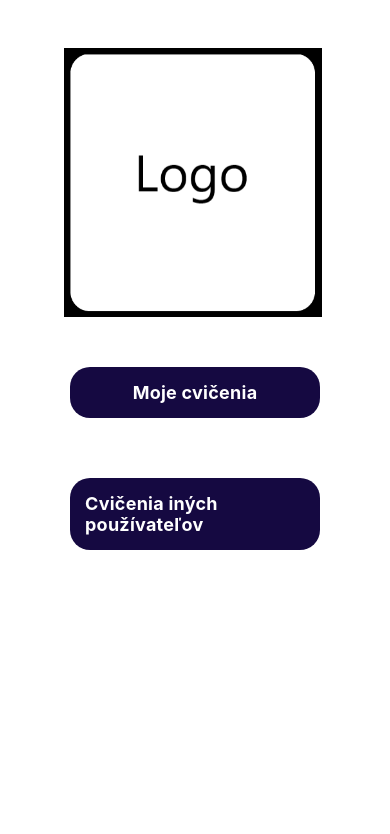
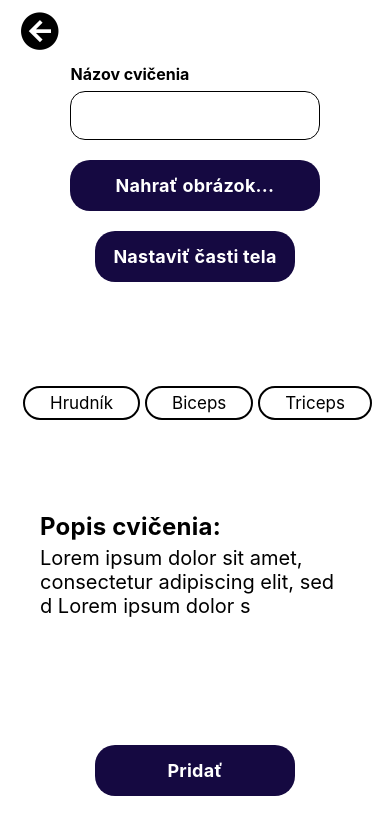
Before and after one commit to JSimko4/MTAA_FRONTEND, a React Native app: screen /AddExercise in a window 390 px wide. Shown: the top 834 px of the page. Built offline with nearby package versions, Linux system fonts and the light colour scheme.

Commit message:
added AddExerciceScreen

```diff
--- a/App.js
+++ b/App.js
@@ -9,6 +9,7 @@ import HomeScreen from './screens/HomeScreen';
 import ExerciseDetailScreen from './screens/ExerciseDetailScreen';
 import FilterScreen from './screens/FilterScreen';
 import UsersScreen from './screens/UsersScreen';
+import AddExerciseScreen from './screens/AddExerciseScreen';
 
 
 // globals
@@ -41,6 +42,7 @@ export default function App(){
           <Stack.Screen name="ExerciseDetail" component={ExerciseDetailScreen}/>
           <Stack.Screen name="Filter" component={FilterScreen}/>
           <Stack.Screen name="Users" component={UsersScreen}/>
+          <Stack.Screen name="AddExercise" component={AddExerciseScreen}/>
 
         </Stack.Navigator>
       </NavigationContainer>
--- /dev/null
+++ b/screens/AddExerciseScreen.js
@@ -0,0 +1,147 @@
+import * as React from 'react';
+import { View, StyleSheet, Image, TextInput, Text, TouchableOpacity, ScrollView, ImageBackground, Pressable } from 'react-native';
+import {IconButton} from 'react-native-paper';
+
+export default function AddExerciseScreen({navigation}) {
+
+    const styles = StyleSheet.create({
+        input: {
+          paddingVertical: 12,
+          paddingHorizontal: 15,
+          borderRadius: 15,
+          fontSize: 19,
+          width: 250,
+          borderWidth: 1.5,
+          marginBottom: 0,
+          backgroundColor: "transparent"
+        },
+        button1: {
+          alignItems: 'center',
+          justifyContent: 'center',
+          paddingVertical: 15,
+          paddingHorizontal: 15,
+          width: 250,
+          borderRadius: 4,
+          elevation: 3,
+          backgroundColor: "rgb(21, 9, 65)",
+          borderRadius: 20,
+          marginBottom: 0,
+          marginTop: 20
+        },
+        button2: {
+            alignItems: 'center',
+            justifyContent: 'center',
+            paddingVertical: 15,
+            paddingHorizontal: 15,
+            width: 200,
+            borderRadius: 4,
+            elevation: 3,
+            backgroundColor: "rgb(21, 9, 65)",
+            borderRadius: 20,
+            marginBottom: 0,
+            marginTop: 20
+          },
+        text: {
+          fontSize: 18,
+          lineHeight: 21,
+          fontWeight: 'bold',
+          letterSpacing: 0.25,
+          color: 'white',
+        },
+        textNazov: {
+            marginBottom: 6,
+            marginLeft: -130,
+            fontSize: 16,
+            lineHeight: 21,
+            fontWeight: 'bold',
+        },
+        textBodyparts: {
+            borderWidth: 2,
+            borderBottomLeftRadius: 20,
+            borderBottomRightRadius: 20,
+            borderTopLeftRadius: 20,
+            borderTopRightRadius: 20,
+            paddingVertical: 5,
+            paddingHorizontal: 25,
+            marginLeft: 5,
+            fontSize: 17,
+          },
+          textMidNazov: {
+            fontSize: 24,
+            fontWeight: 'bold',
+            letterSpacing: 0.25,
+            marginLeft: 40,
+          },
+          textScroll: {
+            fontSize: 20,
+            marginHorizontal: 40,
+            marginVertical: 5,
+          },
+      });
+
+
+    return(
+    <View style={{flex: 1}}>
+
+            <View style ={{flex: 0.250, flexDirection:'row', justifyContent:'space-between', alignItems:'center'}}>
+                <IconButton icon='arrow-left-circle' size={45}
+                    onPress={() => navigation.goBack()}
+                />
+            </View>
+
+        <View style={{flex: 0.9, flexDirection:'column',alignItems:'center'}}>
+        <Text style={styles.textNazov}>Názov cvičenia</Text>
+        <TextInput style={styles.input}/>
+
+
+        <Pressable style={styles.button1}>
+          <Text style={styles.text}>Nahrať obrázok...</Text>
+        </Pressable>
+
+        <Pressable style={styles.button2}>
+          <Text style={styles.text}>Nastaviť časti tela</Text>
+        </Pressable>
+        </View>
+
+        <View style={{flex: 0.85, flexDirection: 'row', justifyContent: 'center', alignItems: 'center'}}>
+              <Text style={styles.textBodyparts}>Hrudník</Text>
+              <Text style={styles.textBodyparts}>Biceps</Text>
+              <Text style={styles.textBodyparts}>Triceps</Text>
+        </View>
+
+        <View style={{flex: 0.65 , flexDirection: 'column', flexWrap: 'wrap', alignItems: 'flex-start', justifyContent: 'flex-start'}}>
+              <Text style={styles.textMidNazov}>Popis cvičenia: </Text>
+              <ScrollView>
+                <Text style={styles.textScroll}>
+                  Lorem ipsum dolor sit amet, consectetur adipiscing elit, sed d
+                  Lorem ipsum dolor s
+
+                </Text>
+              </ScrollView>
+        </View>
+
+        <View style ={{flex: 0.65, flexDirection:'row', justifyContent:'center', alignItems:'center'}}>
+            <Pressable style={styles.button2}>
+            <Text style={styles.text}>Pridať</Text>
+            </Pressable>
+        </View>
+
+
+
+
+
+
+    </View>
+      );
+
+
+
+
+
+
+
+
+
+
+
+}
```
